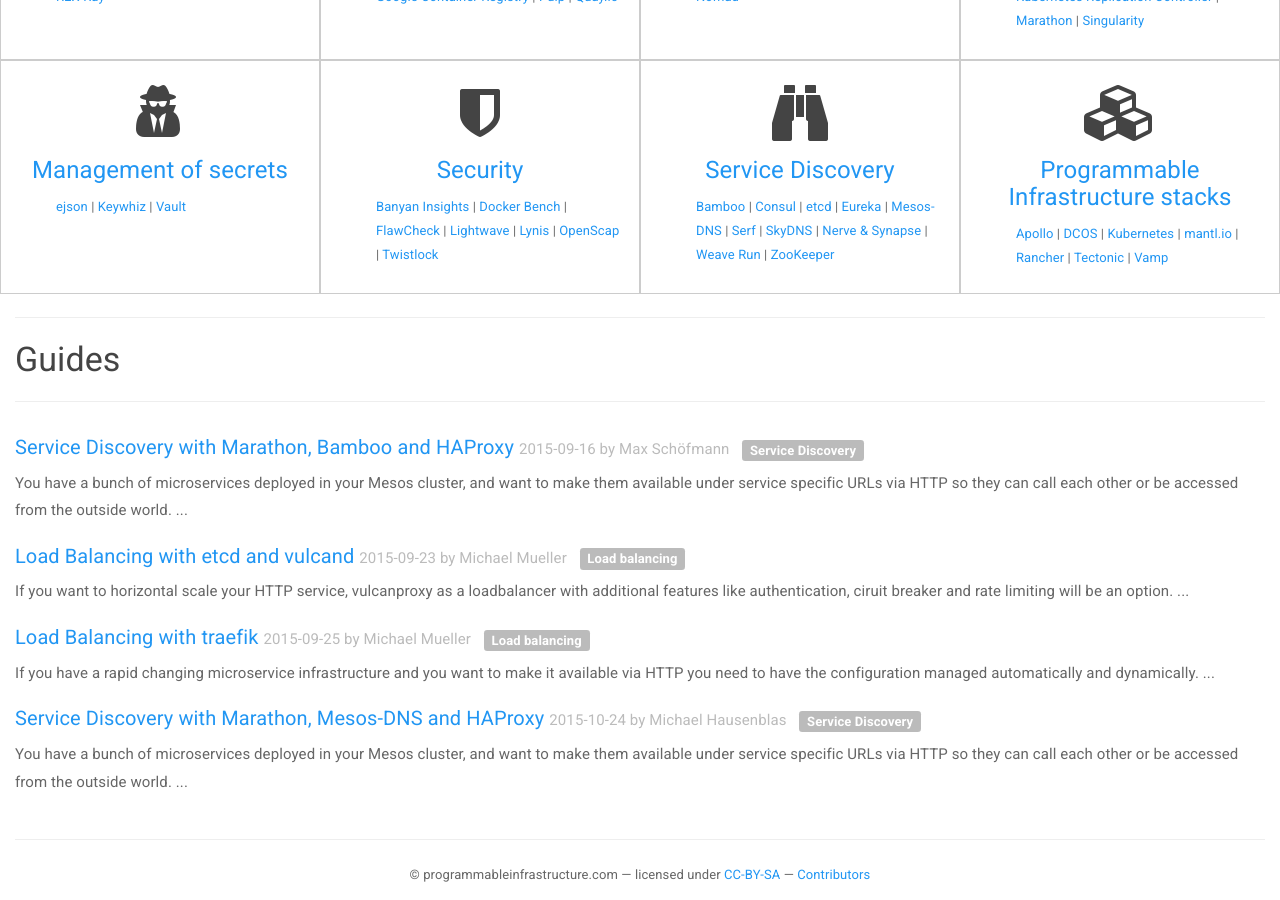
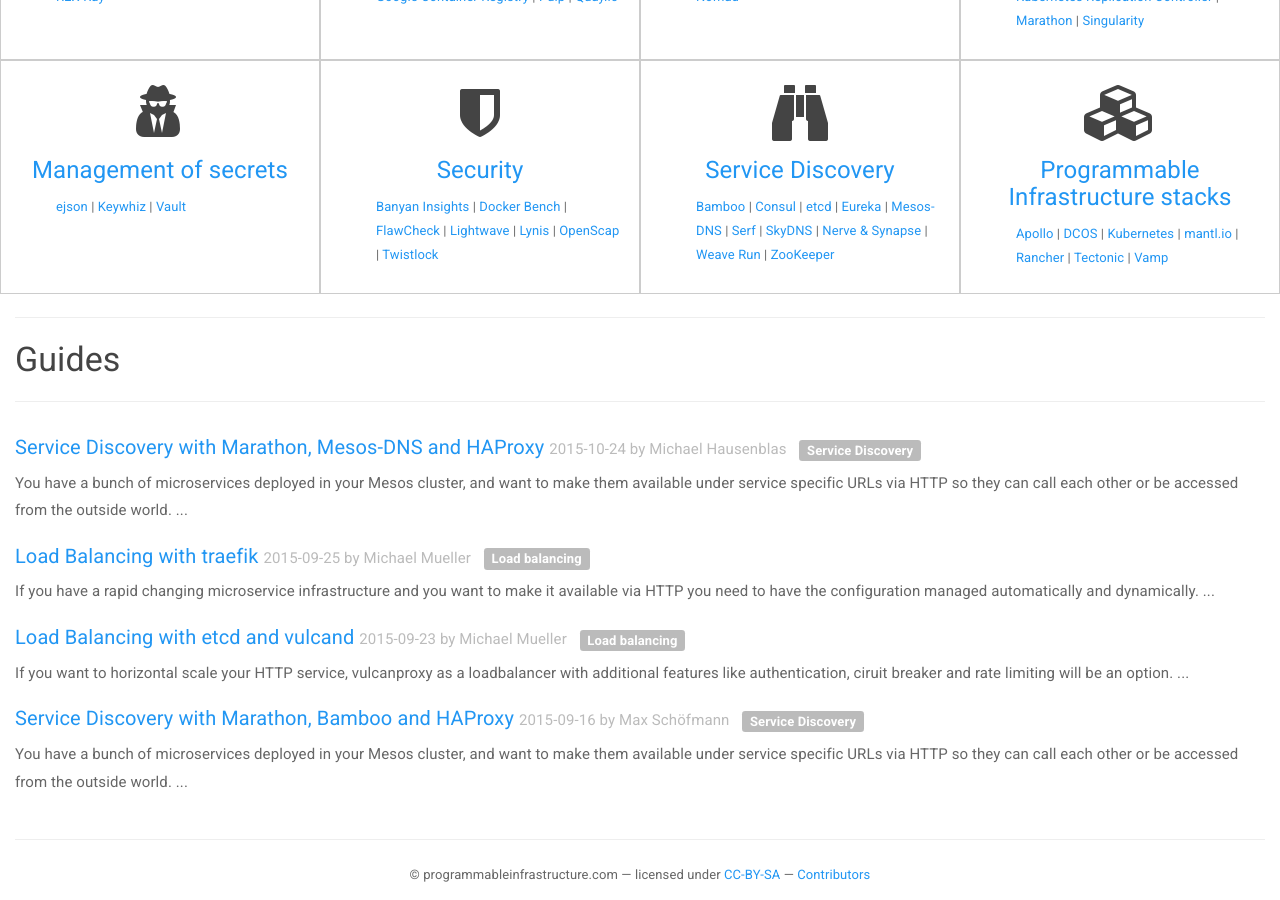
Before and after one commit to programmableinfrastructure/p24e.io, a Jekyll site: the page built from index.html, in a window 1280 px wide and 900 px high, scrolled down 1421 px. Built offline with Jekyll 4.4.1, drawn with Linux system fonts in a browser that asks for light colours.

Commit message:
Sort guides on homepage in reverse

```diff
--- a/index.html
+++ b/index.html
@@ -57,7 +57,7 @@
   </div>
   <div class="row">
     <div class="col-md-12 guides-list">
-      {% assign sd_guides = site.guides | sort: 'pubdate' %}
+      {% assign sd_guides = site.guides | sort: 'pubdate' | reverse %}
       {% for guide in sd_guides %}
         <h5>
           <a href="{{ guide.url }}">{{ guide.title }}</a>
```
